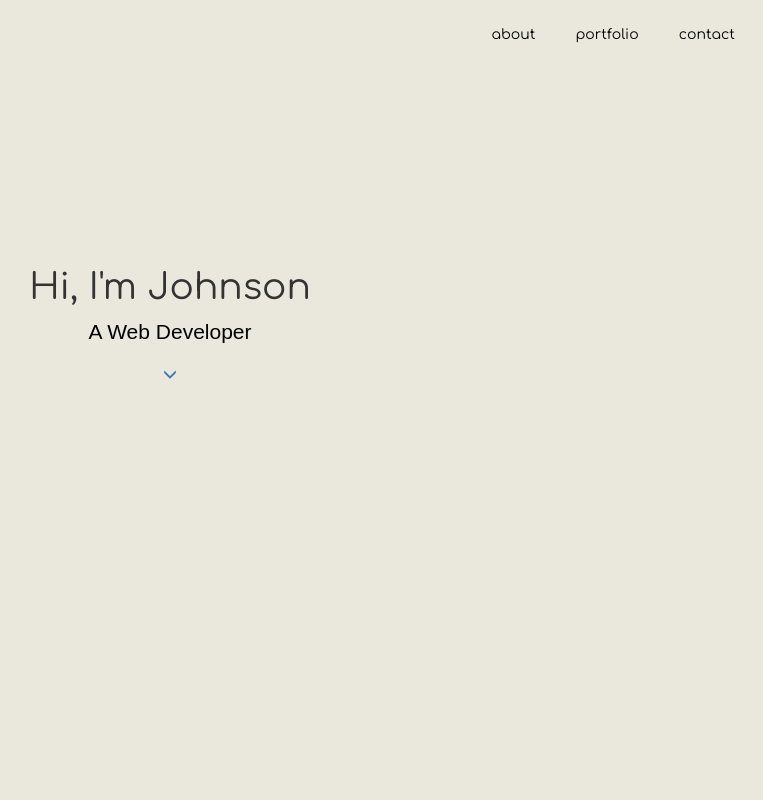
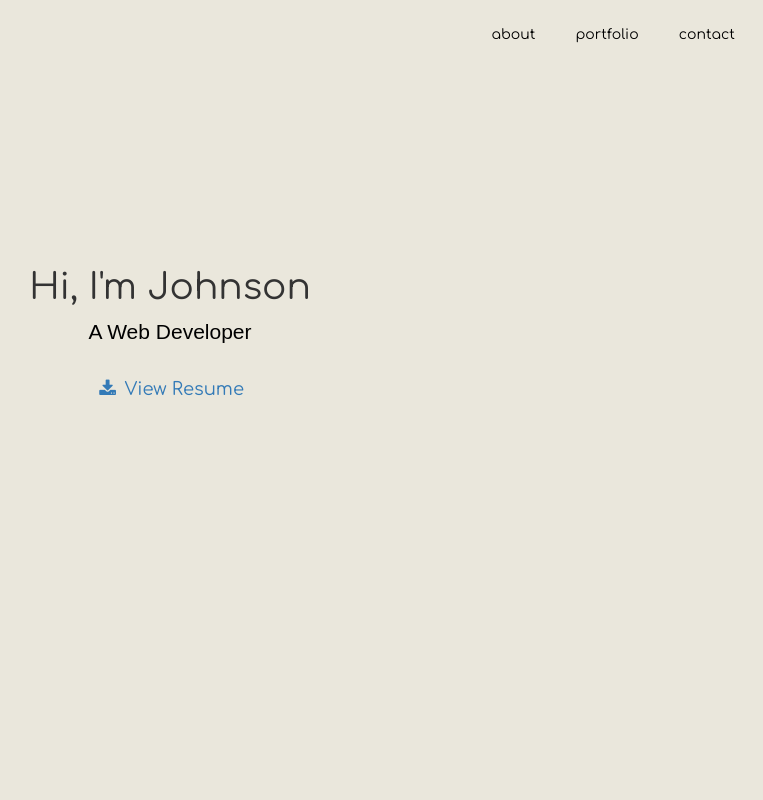
Before and after one commit to mrjohnsonpham/07-updated-portfolio, a plain HTML site: page index.html in a window 1280 px wide. Shown: the top 800 px of the page, without its empty margins (470-1233 px from the left). Drawn offline with nearby package versions, Linux system fonts and the light colour scheme; a web font is replaced by a local one.

Commit message:
Included Resume

```diff
--- a/index.html
+++ b/index.html
@@ -55,6 +55,16 @@
                     </div>
                 </div>
 
+
+                <div class="btn-styleLine text-center">
+                    <a href="/images/johnsonphamcb.pdf" class="btn btn-lg btn-outline">
+                        <i class="fa fa-fw fa-download"></i> View Resume
+                    </a>
+                </div>
+            </div>
+        </div>
+    </section>
+
                 <div class="row">
                     <div class="col-xs-12 center-block text-center">
                         <a href="#about"><span id="scrollIcon" class="front-glyph glyphicon glyphicon-menu-down" aria-hidden="true"></span></a>
@@ -64,7 +74,7 @@
             </div>
         </div><!--/.row cover top -->
 
-
+        <!-- About Me Section -->
         <div id="about" class="row cover">
             <h2 class="text-center">About Me</h2>
             <div class="row">
```
Also changed, not shown: 1 other file.
